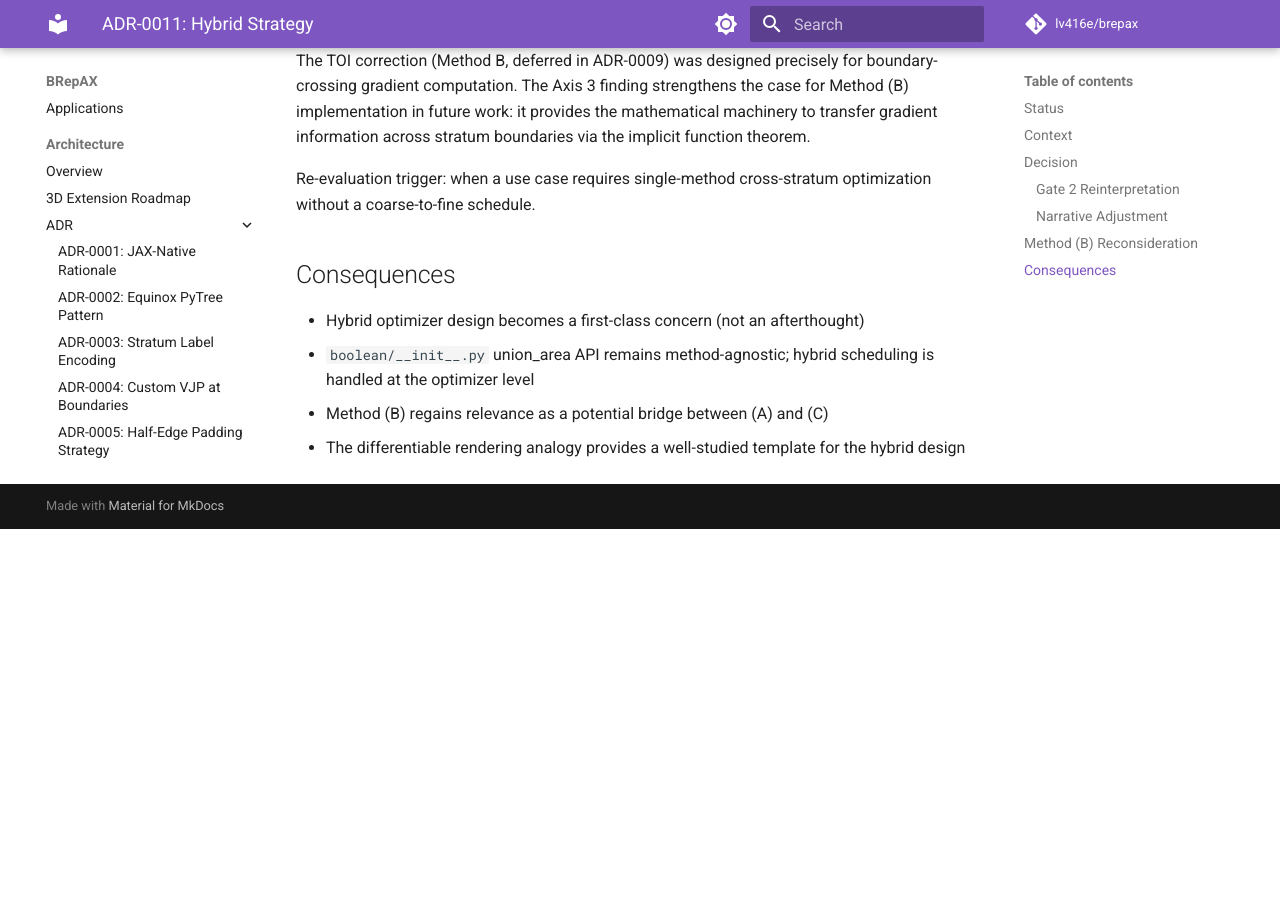
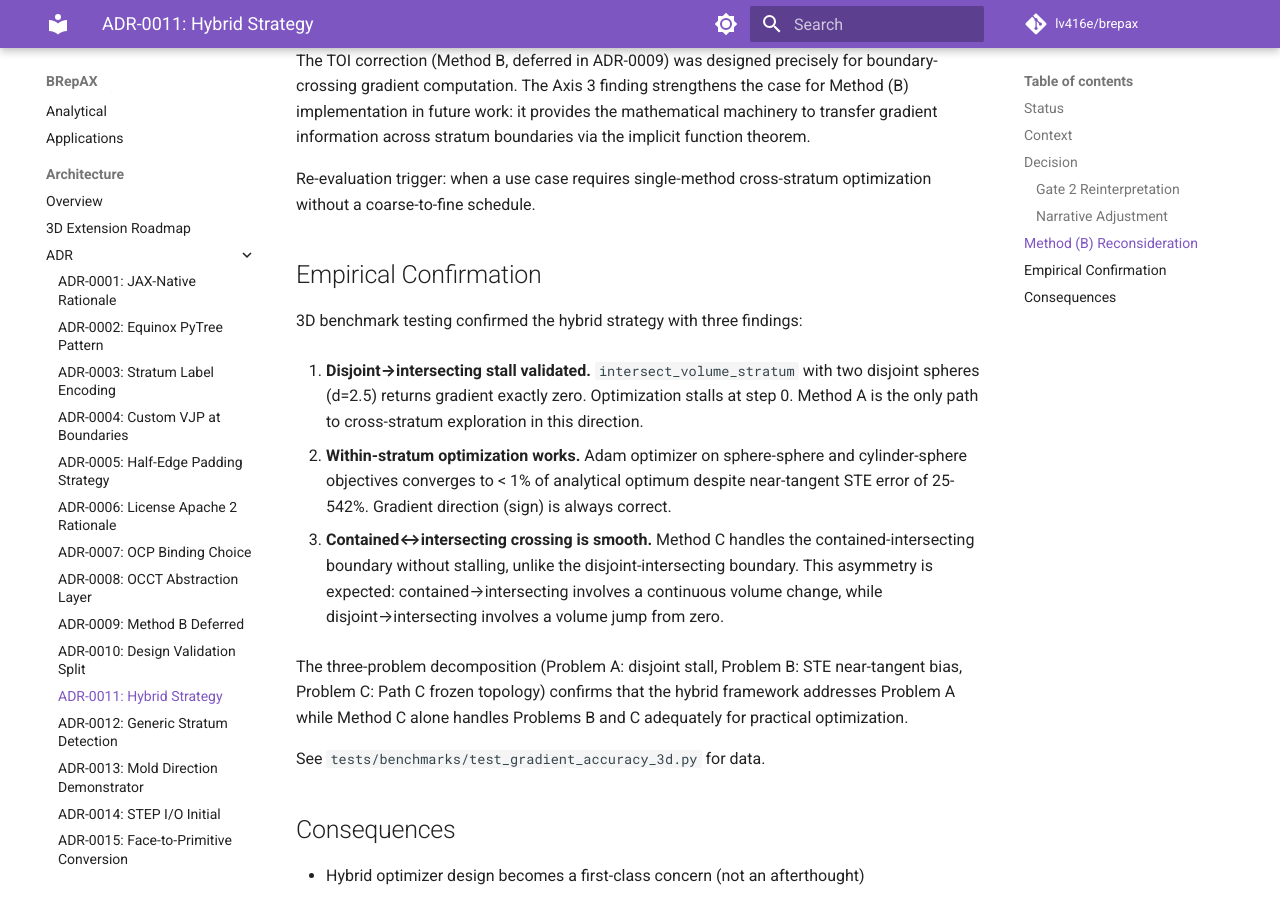
Before and after one commit to lv416e/brepax, an MkDocs documentation site: the page built from docs/architecture/adr/0011-hybrid-strategy.md, in a window 1280 px wide and 900 px high, scrolled down 1567 px. Built offline with MkDocs 1.6.1 and Material for MkDocs 9.7.7, drawn with Linux system fonts in a browser that asks for light colours; comment, search, counter and statistics services are not loaded; before the commit the page ends 2096 px from its top, so only the background shows below that.

Commit message:
test(benchmarks): add 3D gradient accuracy benchmark for stratum-aware Boolean (#48)
* test(benchmarks): add 3D gradient accuracy benchmark for stratum-aware Boolean

24 benchmark tests characterizing Stratum 1 (intersecting) gradient
precision across sphere-sphere and cylinder-sphere primitive pairs:

- STE gradient accuracy: interior < 1% (sphere), < 10% (cylinder) at res=128
- Near-tangent limitation documented: sigmoid kernel > feature size
- Resolution convergence: monotone improvement verified
- All 3 Boolean operations (union/intersect/subtract) validated
- Optimization convergence: Adam on non-degenerate objectives (3 scenarios)
- Cross-stratum disjoint stall: ADR-0011 validated

Key M4.3 finding: near-tangent gradient error does not prevent
optimization convergence. Method B (TOI) does not address STE
accuracy (separate problem from stratum boundary correction).

Co-Authored-By: Claude <noreply@anthropic.com>

* refactor(tests): address review feedback on 3D gradient benchmark

- Move subtract_volume_stratum to top-level import
- Simplify op_fn dict (remove conditional local import)
- Hoist objective functions out of optimization loops for consistency

Co-Authored-By: Claude <noreply@anthropic.com>

* docs(adr): update ADR-0009 and ADR-0011 with M4.3 empirical evidence

ADR-0009 (Method B deferred): add section documenting that M4.3
forced-label experiments confirmed Method B does not address the
primary Stratum 1 gradient error (STE kernel width, not detection).

ADR-0011 (Hybrid A+C): add section confirming disjoint stall,
within-stratum convergence, and contained↔intersecting smoothness
with benchmark data references.

Co-Authored-By: Claude <noreply@anthropic.com>

* fix(docs): remove development stage markers from code and ADRs

Co-Authored-By: Claude <noreply@anthropic.com>

* fix(docs): remove dates from ADR section headers

Dates are tracked by git history; embedding them in content
creates maintenance burden.

Co-Authored-By: Claude <noreply@anthropic.com>

---------

Co-authored-by: Claude <noreply@anthropic.com>

```diff
--- a/docs/architecture/adr/0011-hybrid-strategy.md
+++ b/docs/architecture/adr/0011-hybrid-strategy.md
@@ -41,6 +41,34 @@ The TOI correction (Method B, deferred in ADR-0009) was designed precisely for b
 
 Re-evaluation trigger: when a use case requires single-method cross-stratum optimization without a coarse-to-fine schedule.
 
+## Empirical Confirmation
+
+3D benchmark testing confirmed the hybrid strategy with three findings:
+
+1. **Disjoint→intersecting stall validated.** `intersect_volume_stratum`
+   with two disjoint spheres (d=2.5) returns gradient exactly zero.
+   Optimization stalls at step 0. Method A is the only path to
+   cross-stratum exploration in this direction.
+
+2. **Within-stratum optimization works.** Adam optimizer on
+   sphere-sphere and cylinder-sphere objectives converges to
+   < 1% of analytical optimum despite near-tangent STE error
+   of 25-542%. Gradient direction (sign) is always correct.
+
+3. **Contained↔intersecting crossing is smooth.** Method C handles
+   the contained-intersecting boundary without stalling, unlike
+   the disjoint-intersecting boundary. This asymmetry is expected:
+   contained→intersecting involves a continuous volume change,
+   while disjoint→intersecting involves a volume jump from zero.
+
+The three-problem decomposition (Problem A: disjoint stall,
+Problem B: STE near-tangent bias, Problem C: Path C frozen
+topology) confirms that the hybrid framework addresses Problem A
+while Method C alone handles Problems B and C adequately for
+practical optimization.
+
+See `tests/benchmarks/test_gradient_accuracy_3d.py` for data.
+
 ## Consequences
 
 - Hybrid optimizer design becomes a first-class concern (not an afterthought)
```
Also changed, not shown: docs/architecture/adr/0009-method-b-deferred.md (+23 -0 lines), 1 other file.
